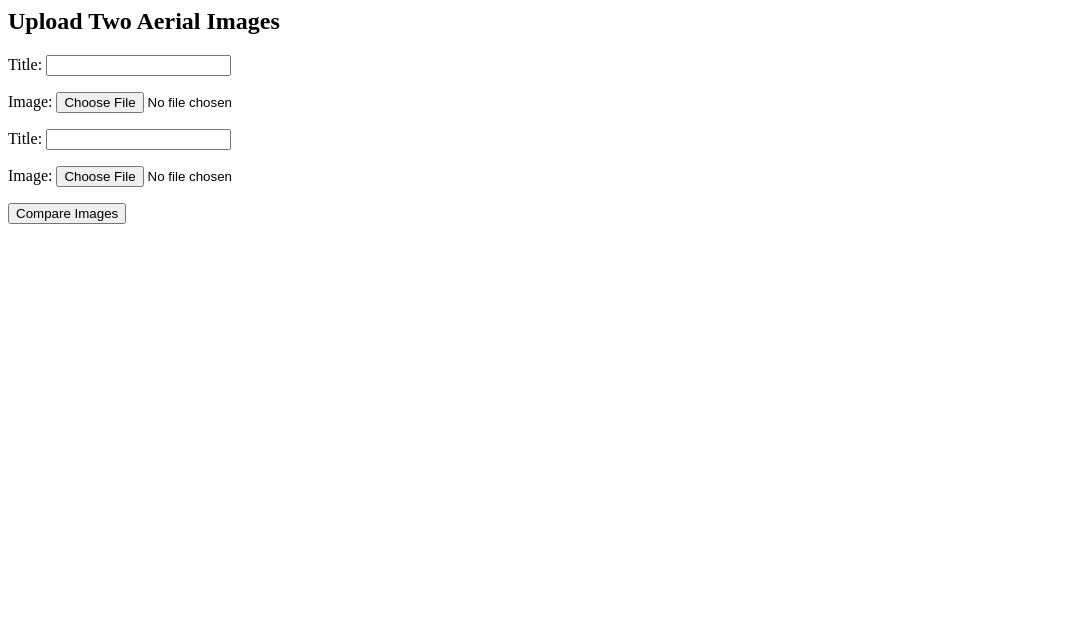
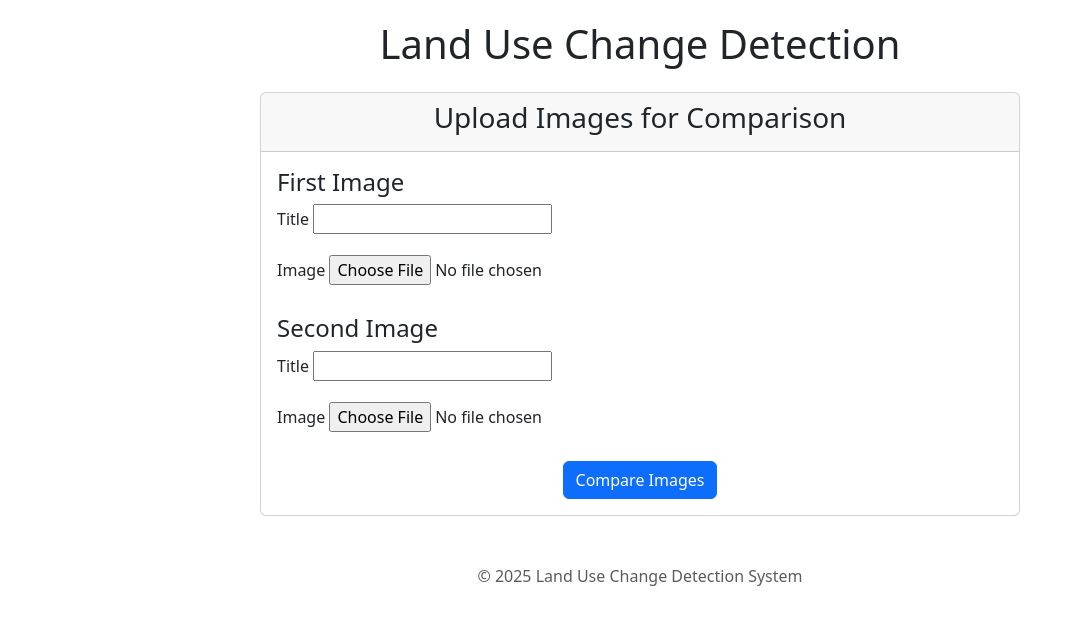
Before and after one commit to Bantu-art/land_use, a Django app: page / in a window 1280 px wide. Shown: the top 625 px of the page, without its empty margins (0-1075 px from the left). Run offline with Django 5.2, Linux system fonts and the light colour scheme.

Commit message:
Add upload template with form for image comparison

```diff
--- a/landapp/templates/upload.html
+++ b/landapp/templates/upload.html
@@ -1,9 +1,48 @@
-<h2>Upload Two Aerial Images</h2>
-<form method="post" enctype="multipart/form-data">
-    {% csrf_token %}
-    <div>
-        {{ form1.as_p }}
-        {{ form2.as_p }}
+{% extends 'base.html' %}
+
+{% block content %}
+<div class="container">
+    <div class="row justify-content-center">
+        <div class="col-md-8">
+            <div class="card">
+                <div class="card-header">
+                    <h3 class="text-center">Upload Images for Comparison</h3>
+                </div>
+                <div class="card-body">
+                    <form method="post" enctype="multipart/form-data">
+                        {% csrf_token %}
+
+                        <div class="mb-4">
+                            <h4>First Image</h4>
+                            <div class="mb-3">
+                                <label for="id_img1-title" class="form-label">Title</label>
+                                {{ form1.title }}
+                            </div>
+                            <div class="mb-3">
+                                <label for="id_img1-image" class="form-label">Image</label>
+                                {{ form1.image }}
+                            </div>
+                        </div>
+
+                        <div class="mb-4">
+                            <h4>Second Image</h4>
+                            <div class="mb-3">
+                                <label for="id_img2-title" class="form-label">Title</label>
+                                {{ form2.title }}
+                            </div>
+                            <div class="mb-3">
+                                <label for="id_img2-image" class="form-label">Image</label>
+                                {{ form2.image }}
+                            </div>
+                        </div>
+
+                        <div class="text-center">
+                            <button type="submit" class="btn btn-primary">Compare Images</button>
+                        </div>
+                    </form>
+                </div>
+            </div>
+        </div>
     </div>
-    <button type="submit">Compare Images</button>
-</form>
+</div>
+{% endblock %}
```
